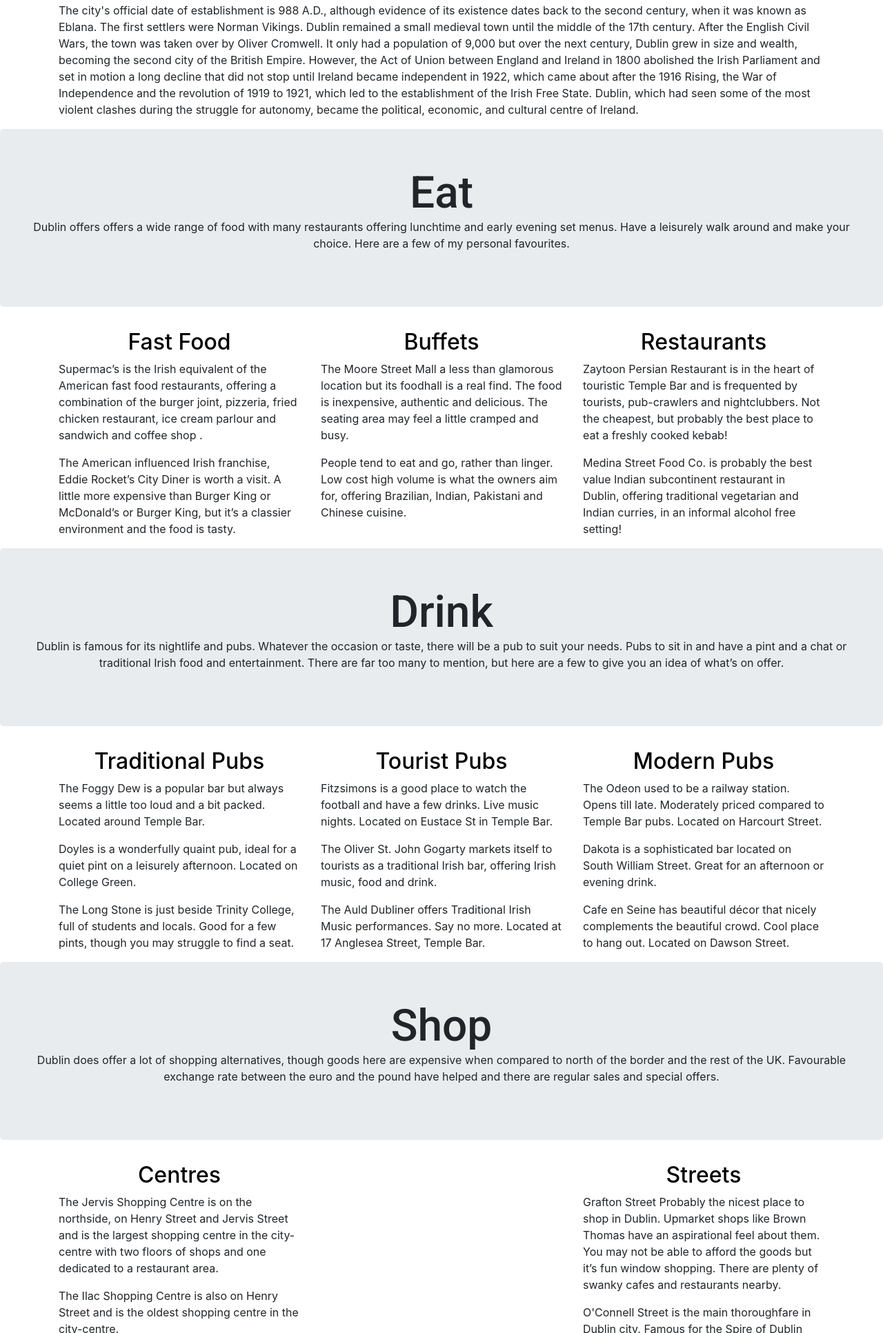
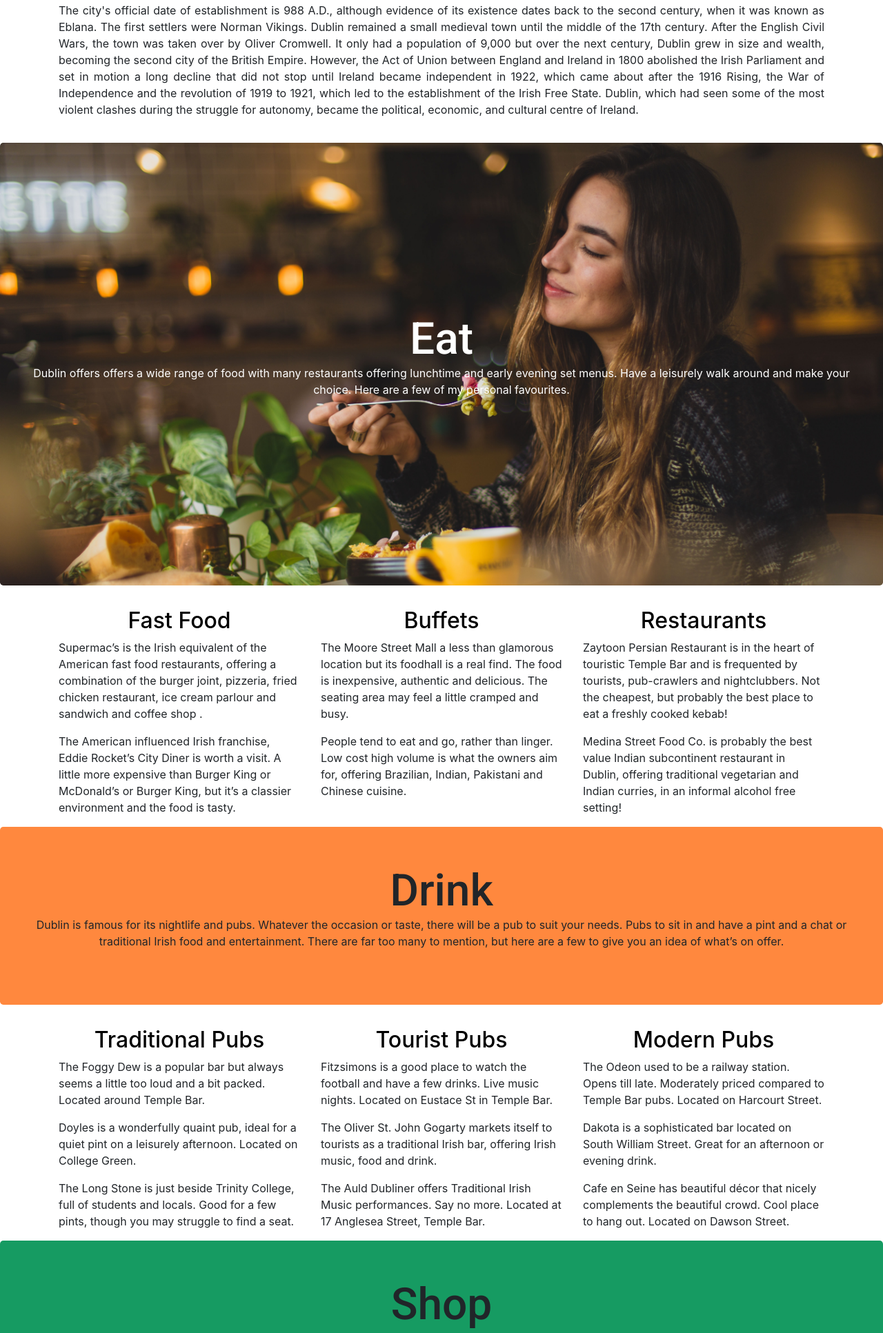
Before and after one commit to Babu-Patel-Portfolio/MS1-Easy-Guide-to-Dublin, a plain HTML site: page index.html in a window 1280 px wide. Shown: the part 867-2800 px from the top of the page at 69% size. Drawn offline with nearby package versions, Linux system fonts and the light colour scheme.

Commit message:
added image code to eat jumbotron

```diff
--- a/assets/css/style.css
+++ b/assets/css/style.css
@@ -2,9 +2,11 @@
 
 
 body, html {
-    height: 100%;
+height: 100%;
+width:100%;
+}
 
-}
+
 
 /* --------------------------------------The hero image */
 .hero-image {
@@ -13,7 +15,7 @@ body, html {
   height: 100%;
   width: 100%;
 
-  /* Position and center the image to scale nicely on all screens */
+  /* ---Image position and center to scale  all screens */
   background-position: center;
   background-repeat: no-repeat;
   background-size: cover;
@@ -45,6 +47,30 @@ h3 {
     /**/
 }
 
+/*.p {text-align:justify;} */
+
+/*--------------------------------------------------footer*/
+
+.footer  {
+   left: 0;
+   bottom:0;
+   width: 100%;
+   text-align: center;
+   background-color:#808080;
+}
+
+
+.eat {
+margin-top: 20px;
+background-image: url('../css/images/eat.jpg');
+padding-top: 20%;
+padding-bottom: 20%;
+-webkit-background-size: cover;
+-moz-background-size: cover;
+background-size: cover;
+-o-background-size: cover;
+color: #FFFFFF;
+}
 
 
 
@@ -52,31 +78,7 @@ h3 {
 
 
 
-
-
-
-
-
-
-
-
-
-
-
-
-/*----------------------------------*/
-
-.footer  {
-   left: 0;
-   bottom: 0;
-   width: 100%;
-   text-align: center;
-   background-color:#808080;
-}
-
-
-
-  /* Style for font awesome icons */
+  /*------------------------- Style for font awesome icons */
 .fa {
   padding: 20px;
   font-size: 30px;
@@ -85,36 +87,30 @@ h3 {
   text-decoration: none;
 }
 
-/* Hover effect */
+/*-------------------------------------------- Hover effect */
 .fa:hover {
   opacity: 0.7;
 }
 
-/* Color for each brand */
+/*--------------------------------------Color for each brand */
 
-/* Instagram*/
 .fa-instagram {
   background: #a21da7;
   color: white;
 }
 
-  /* Twitter */
 .fa-twitter {
   background: #55ACEE;
   color: white;
 }
 
-/* YouTube */
   .fa-youtube {
   background: #bb0000;
   color: white;
 }
 
 
-
-
-
-
+/*----------------------------------------------media queries */
 
 @media (max-width: 768px) {
 	h1 {
--- a/index.html
+++ b/index.html
@@ -79,7 +79,7 @@
                 <div class="col-lg-12">
                     <br>
                     <h3 id="history">History of Dublin</h3>
-                    <p>The city's official date of establishment is 988 A.D., although evidence of its existence dates
+                    <p style="text-align:justify">The city's official date of establishment is 988 A.D., although evidence of its existence dates
                         back
                         to the
                         second century, when it was known as Eblana. The first settlers were Norman Vikings. Dublin
@@ -113,7 +113,7 @@
     <!-- https://www.w3schools.com/bootstrap4/bootstrap_get_started.asp-->
 
     <section>
-        <div class="jumbotron text-center">
+        <div class="jumbotron eat text-center">
             <h1 id="eat">Eat</h1>
             <p>Dublin offers offers a wide range of food with many restaurants offering lunchtime and early evening set
                 menus. Have a leisurely walk around and make your choice. Here are a few of my personal favourites.</p>
@@ -156,7 +156,7 @@
     <!-- Drink Section-->
 
     <section>
-        <div class="jumbotron text-center">
+        <div class="jumbotron text-center" style="background-color:#FF883E">
             <h1 id="drink">Drink</h1>
             <p>Dublin is famous for its nightlife and pubs. Whatever the occasion or taste, there will be a pub to suit
                 your
@@ -204,7 +204,7 @@
     <!-- Shop Section-->
 
     <section>
-        <div class="jumbotron text-center">
+        <div class="jumbotron text-center" style="background-color:#169B62" >
             <h1 id="shop">Shop</h1>
             <p>Dublin does offer a lot of shopping alternatives, though goods here are expensive when compared to north
                 of
@@ -252,7 +252,7 @@
 
     <!-- Travel Section-->
     <sectiion>
-        <div class="jumbotron text-center">
+        <div class="jumbotron text-center" style="background-color:#FF883E">
             <h1 id="travel">Travel</h1>
             <p>Dublin city is served by a number of travel options providing good transport links within the city and to
                 the
```
